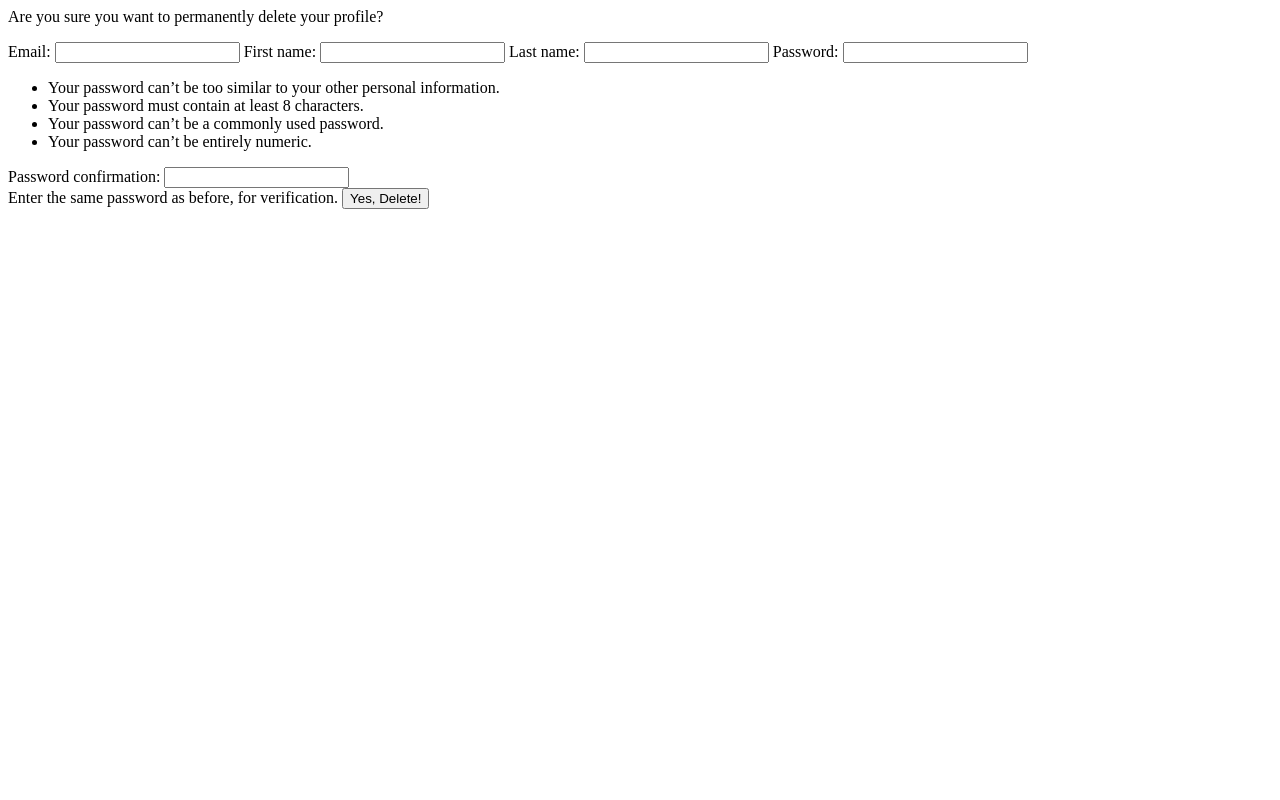
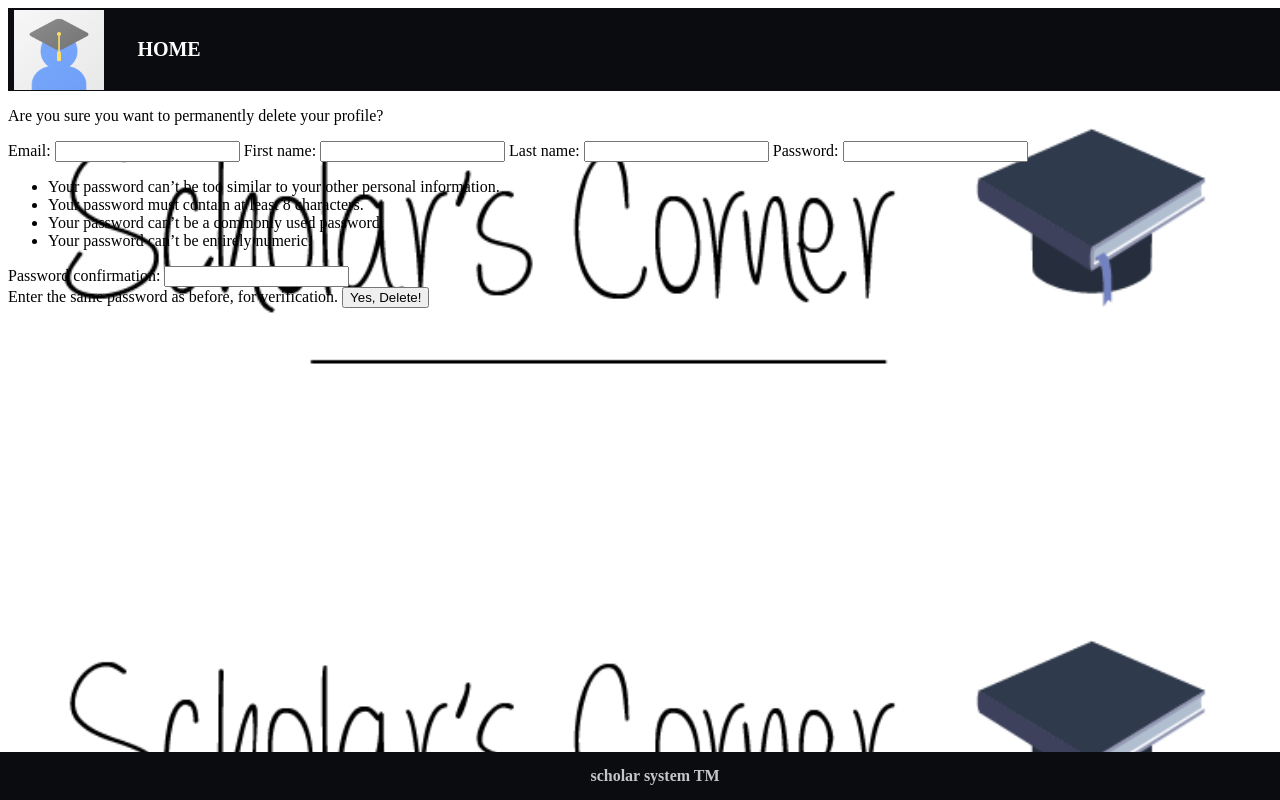
Before and after one commit to Mariya-Ilieva/ScholarSystem, a Django app: template templates/user/delete.html in a window 1280 px wide. Run offline with Django 4.2, Linux system fonts and the light colour scheme; the template is opened without the code that fills it: values that come from a table or form of the project are taken from there, others are empty.

Commit message:
Creating User and Home Page templates

```diff
--- /dev/null
+++ b/static/css/styling.css
@@ -0,0 +1,90 @@
+body {
+    background-image: url('/static/images/scholar2.png');
+    background-size: cover;
+}
+
+.container-inline {
+  margin: 1rem;
+  padding: 2rem 2rem;
+
+}
+
+nav,
+footer {
+    background-color: #0B0C10;
+    width: 100%;
+    display: flex;
+    font-size: 16px;
+    justify-content: space-around;
+    align-items: center;
+    padding: 0 5px 0 3px;
+    margin: 0;
+    color: white;
+}
+
+nav a {
+    text-decoration: none;
+    color: #8f8f8f;
+    font-size: 20px;
+    font-weight: bolder;
+    position: relative;
+    margin: 20px;
+}
+
+nav ul {
+    margin: 0 0 0 auto;
+}
+
+nav ul li {
+    display: inline;
+    margin: 0 2px;
+}
+
+li::before {
+    display: inline;
+}
+
+nav a {
+    text-decoration: none;
+    border-radius: 50%;
+    padding: 0.5em;
+    color: white;
+}
+
+footer {
+    position: fixed;
+    width: 100%;
+    left: 0;
+    bottom: 0;
+    padding: 15px;
+    text-align: center;
+    color: #c5c6c7;
+    font-weight: bold;
+}
+
+nav a:hover {
+    cursor: pointer;
+    color: #45a29e;
+    font-weight: bolder;
+}
+
+#welcomePage {
+    float: left;
+    width: 50%;
+    color: #45a29e;
+    font-size: 24px;
+    padding: 30px;
+    margin: 10px;
+
+}
+
+#welcomePage img {
+    width: 80%
+}
+
+nav > img {
+    width: 90px;
+    height: 80px;
+    margin-left: 0.2em;
+    margin-right: 0.2em;
+}
--- a/templates/base.html
+++ b/templates/base.html
@@ -1,10 +1,32 @@
+{% load static %}
+
 <!DOCTYPE html>
 <html lang="en">
 <head>
-    <meta charset="UTF-8">
-    <title>Title</title>
+    <meta charset="UTF-8"/>
+    <title>My Music App</title>
+    <link rel="stylesheet" href="{% static "css/styling.css" %}"/>
 </head>
 <body>
-
+<div id="box">
+    <header>
+        <nav>
+            <img src="{% static "images/avatar_scholar_256.png" %}" alt="scholar">
+            <a href="{% url 'home page' %}">HOME</a><ul></ul>
+            <ul>
+                {% if user_profile %}
+                <li><a href="{% url 'user details' %}">Profile</a></li>
+                {% endif %}
+            </ul>
+        </nav>
+    </header>
+    {% block content %}
+    {% endblock %}
+    <footer>
+        <div>
+            scholar system TM
+        </div>
+    </footer>
+</div>
 </body>
 </html>
--- a/templates/user/change_password.html
+++ b/templates/user/change_password.html
@@ -1,3 +1,5 @@
+{% extends 'base.html' %}
+
 {% block content %}
     <div class="form_div">
         <form method="POST" action="{% url 'change password' %}">
--- a/templates/user/delete.html
+++ b/templates/user/delete.html
@@ -1,3 +1,5 @@
+{% extends 'base.html' %}
+
 {% block content %}
         <div class="form_div">
         <p>Are you sure you want to permanently delete your profile?</p>
--- a/templates/user/details.html
+++ b/templates/user/details.html
@@ -1,3 +1,5 @@
+{% extends 'base.html' %}
+
 {% block content %}
     <div class="form_div">
         <p>First Name: {{ object.first_name }}</p>
--- a/templates/user/edit.html
+++ b/templates/user/edit.html
@@ -1,3 +1,5 @@
+{% extends 'base.html' %}
+
 {% block content %}
     <div class="form_div">
         <form method="POST" action="{% url 'user edit' %}">
--- a/templates/user/login.html
+++ b/templates/user/login.html
@@ -1,3 +1,5 @@
+{% extends 'base.html' %}
+
 {% block content %}
     <div class="form_div">
         <form method="POST" action="{% url 'user login' %}">
--- a/templates/user/register.html
+++ b/templates/user/register.html
@@ -1,3 +1,5 @@
+{% extends 'base.html' %}
+
 {% block content %}
     <div class="form_div">
         <form method="POST" action="{% url 'user register' %}">
```
Also changed, not shown: templates/home_page.html (added, +10 -0 lines), static/images/avatar_scholar_256.png (added), static/images/reference-profile-scholar.png (added), static/images/scholar2.png (added).
